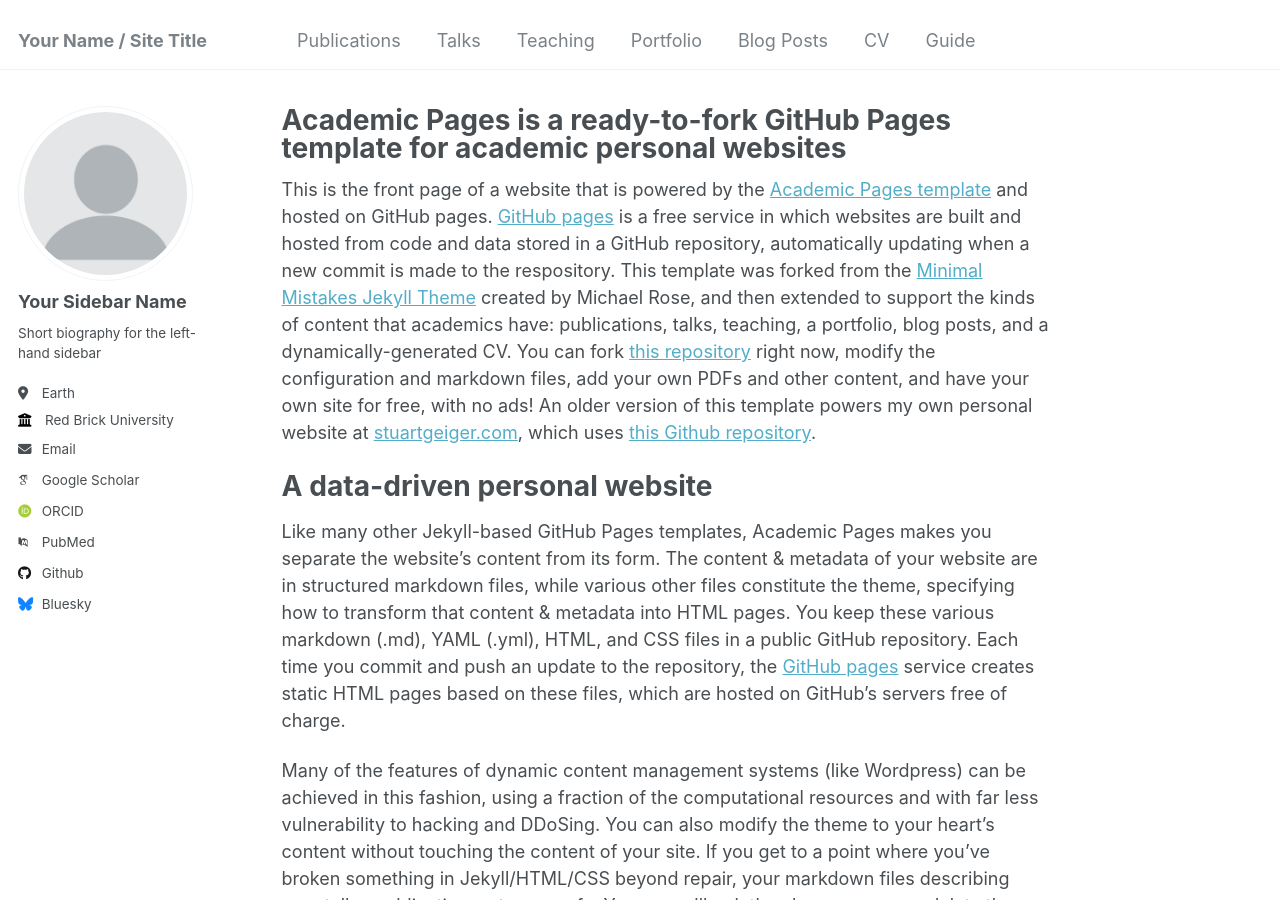
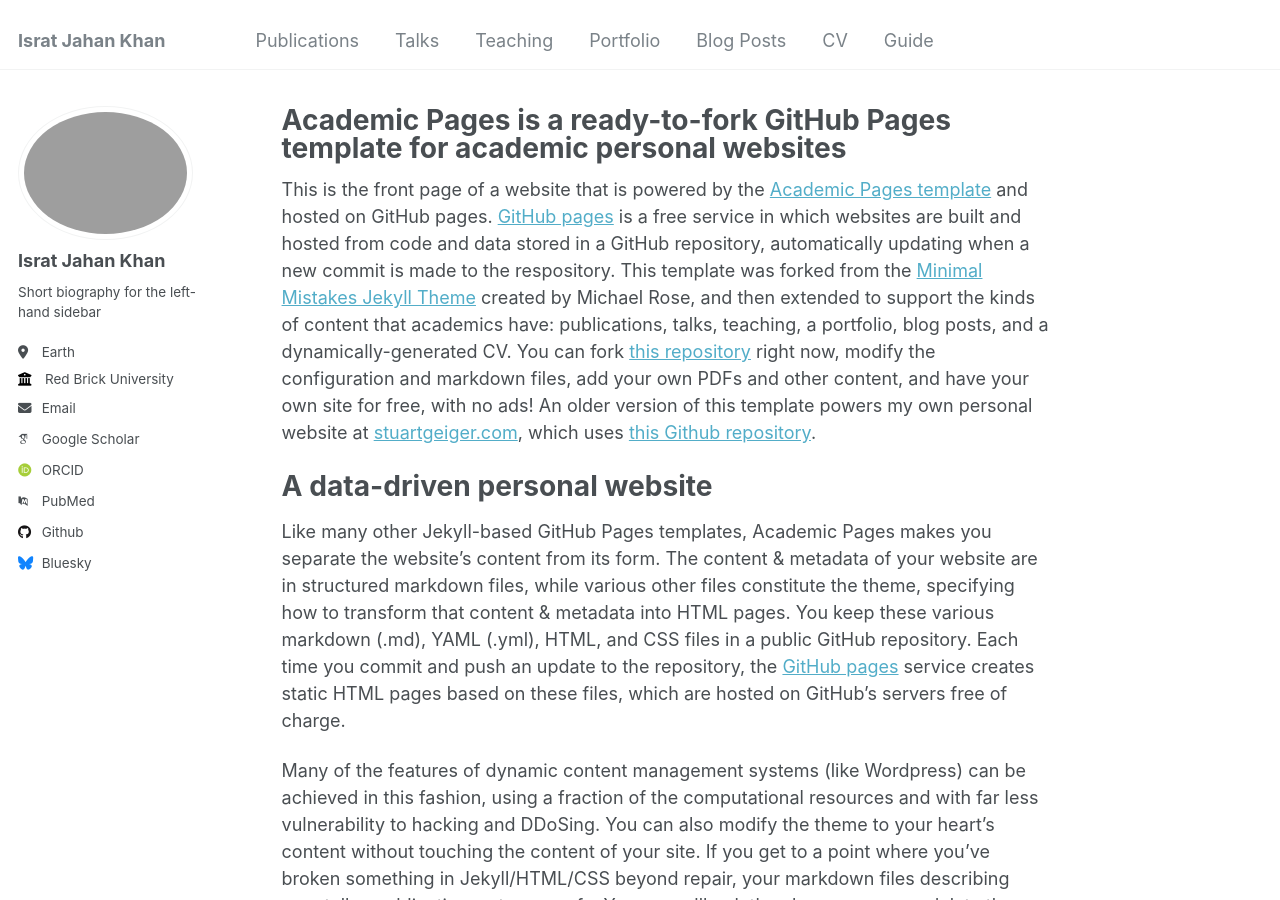
Before and after one commit to IsratIJK/IsratIJK.github.io, a Jekyll site: the page built from _pages/about.md, in a window 1280 px wide and 900 px high. Built offline with Jekyll 4.4.1, drawn with Linux system fonts in a browser that asks for light colours; some web fonts are replaced.

Commit message:
add: profile image and title in config

```diff
--- a/_config.yml
+++ b/_config.yml
@@ -8,21 +8,21 @@
 
 # Basic Site Settings
 locale                   : "en-US"
-title                    : "Your Name / Site Title"
+title                    : "Israt Jahan Khan"
 title_separator          : "-"
 name                     : &name "Your Name"
 description              : &description "personal description"
-url                      : https://academicpages.github.io # the base hostname & protocol for your site e.g. "https://mmistakes.github.io"
+url                      : https://IsratIJK.github.io # the base hostname & protocol for your site e.g. "https://mmistakes.github.io"
 baseurl                  : "" # the subpath of your site, e.g. "/blog"
-repository               : "academicpages/academicpages.github.io"
+repository               : "IsratIJK/IsratIJK.github.io"
 
 # Site Author - The following control what appear as part of the author content on the side bar.
 #               If a field is blank the icon and link will not appear, otherwise it will be shown.
 #               Additional customization can be done by editing /_includes/author-profile.html
 author:
   # Biographic information
-  avatar           : "profile.png"
-  name             : "Your Sidebar Name"
+  avatar           : "Israt_Jahan_Khan.png"
+  name             : "Israt Jahan Khan"
   pronouns         : # example: "she/her"
   bio              : "Short biography for the left-hand sidebar"
   location         : "Earth"
```
Also changed, not shown: 1 other file.
